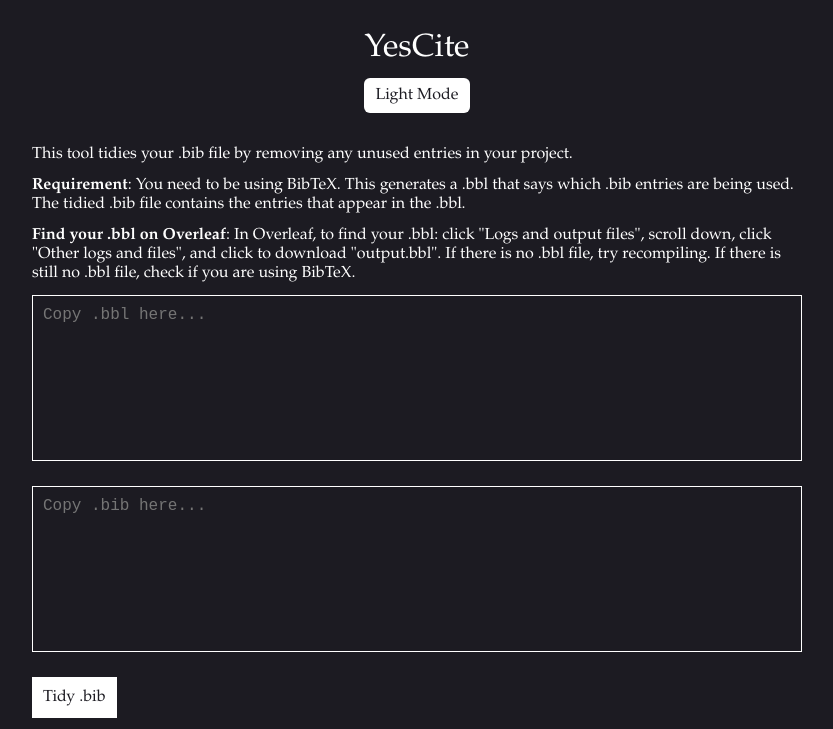
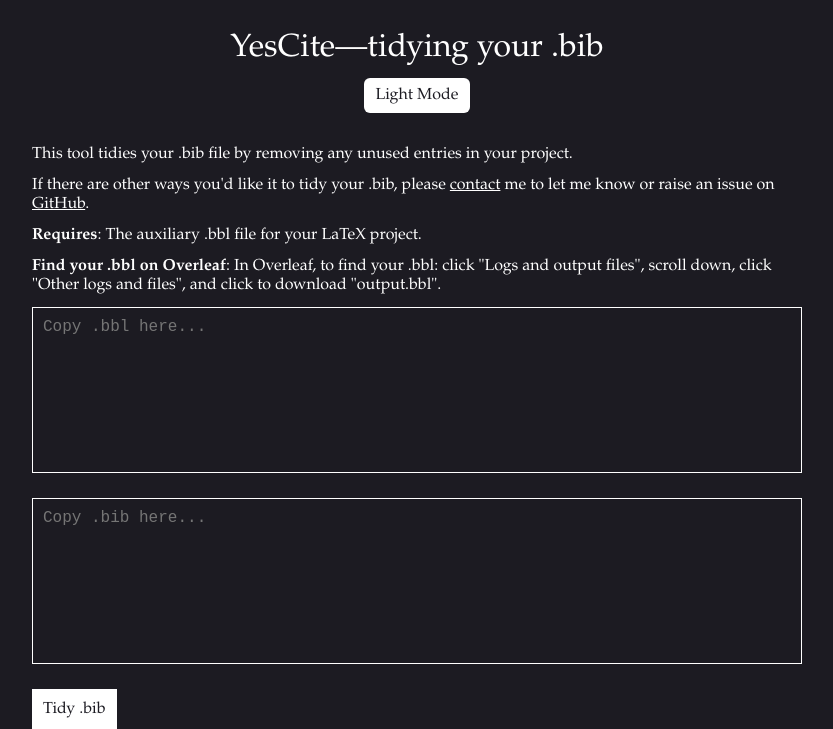
Before and after one commit to malcolm-jones/yescite, a Flask app: page / in a window 1280 px wide. Shown: the top 729 px of the page, without its empty margins (223-1056 px from the left). Run offline with Flask 3, Linux system fonts and the light colour scheme; some libraries are stand-ins or nearby versions.

Commit message:
update some wording

```diff
--- a/templates/index.html
+++ b/templates/index.html
@@ -66,7 +66,7 @@
 </head>
 <body>
 
-  <div class="header">YesCite</div>
+  <div class="header">YesCite&mdash;tidying your .bib</div>
 
   <button type="button" class="dark" id="darkModeToggle" style="display: block; margin-bottom: 10px;">
 		Dark Mode
@@ -76,9 +76,11 @@
 
     <p>This tool tidies your .bib file by removing any unused entries in your project.</p>
 
-    <p> <b>Requirement</b>: You need to be using BibTeX. This generates a .bbl that says which .bib entries are being used. The tidied .bib file contains the entries that appear in the .bbl.</p>
+    <p>If there are other ways you'd like it to tidy your .bib, please <a href="https://malcolmjones.me" rel="noopener" target="_blank">contact</a> me to let me know or raise an issue on <a href="https://github.com/malcolm-jones/yescite" rel="noopener" target="_blank">GitHub</a>.</p>
 
-    <p><b>Find your .bbl on Overleaf</b>: In Overleaf, to find your .bbl: click &#x0022;Logs and output files&#x0022;, scroll down, click &#x0022;Other logs and files&#x0022;, and click to download &#x0022;output.bbl&#x0022;. If there is no .bbl file, try recompiling. If there is still no .bbl file, check if you are using BibTeX.</p>
+    <p><b>Requires</b>: The auxiliary .bbl file for your LaTeX project.</p>
+
+    <p><b>Find your .bbl on Overleaf</b>: In Overleaf, to find your .bbl: click &#x0022;Logs and output files&#x0022;, scroll down, click &#x0022;Other logs and files&#x0022;, and click to download &#x0022;output.bbl&#x0022;.</p>
 
     <form method="post" autocomplete="off">
       <textarea placeholder="Copy .bbl here..." id="input_bbl" name="input_bbl" rows="8">{{ input_bbl }}</textarea><br><br>
```
